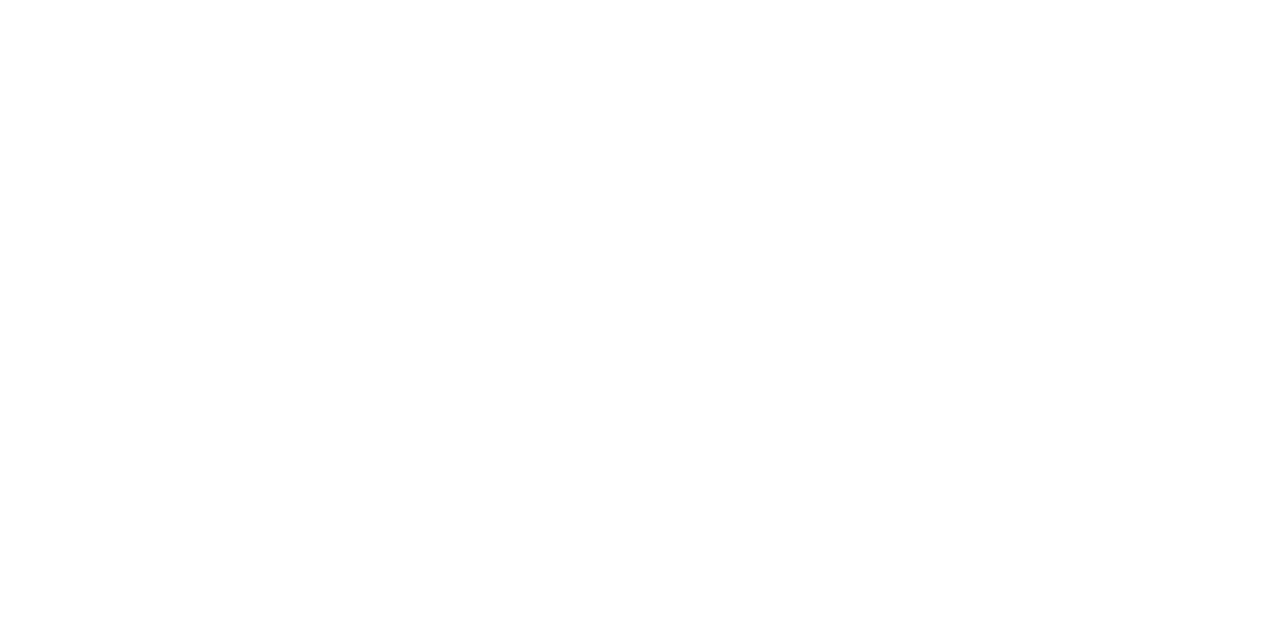
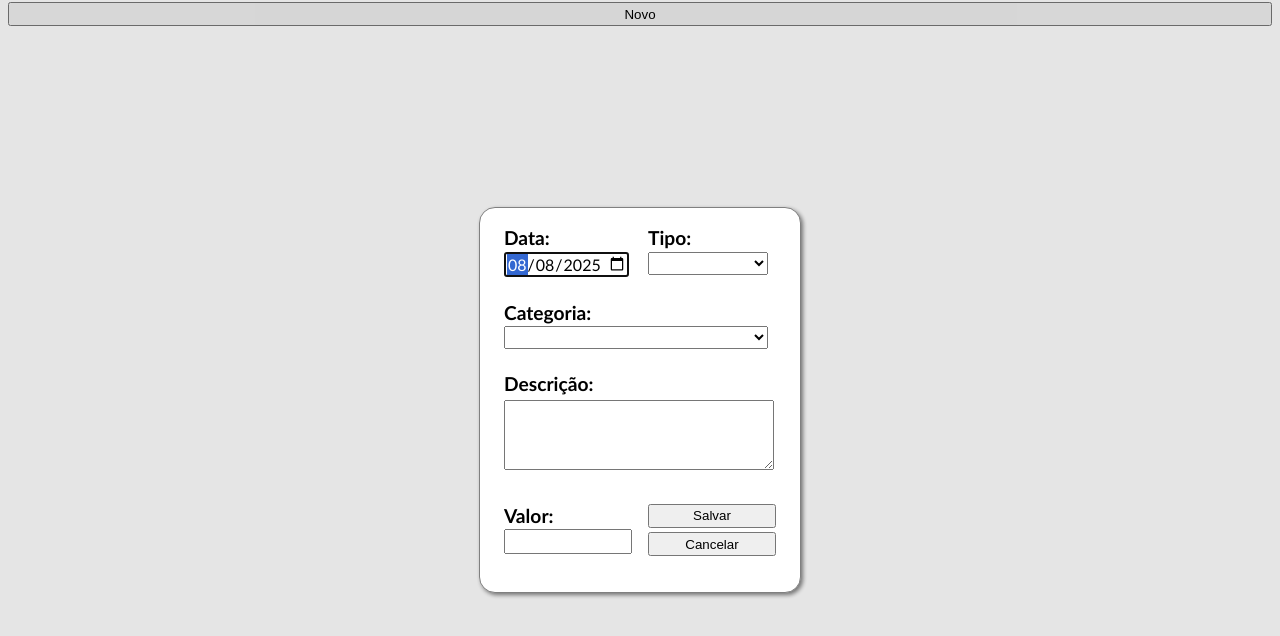
Before and after one commit to SalesG3/app_zeno, an Angular app: page /lancamentos in a window 1280 px wide. Before the commit this address led to /. Shown: the top 636 px of the page. Built offline with nearby package versions, Linux system fonts and the light colour scheme.

Commit message:
:rocket: feat: Atualizando

```diff
--- a/src/app/app.routes.ts
+++ b/src/app/app.routes.ts
@@ -1,9 +1,13 @@
 import { Routes } from '@angular/router';
 import { UserloginComponent } from './userlogin/userlogin.component';
 import { DashbordComponent } from './dashbord/dashbord.component';
+import { UsercadastroComponent } from './usercadastro/usercadastro.component';
+import { LancamentosComponent } from './lancamentos/lancamentos.component';
 
 export const routes: Routes = [
     {path: '', redirectTo: '/login', pathMatch: 'full'},
     {path: 'login', component: UserloginComponent},
-    {path: 'dashbord', component: DashbordComponent}
+    {path: 'dashbord', component: DashbordComponent},
+    {path: 'cadastro', component: UsercadastroComponent},
+    {path: 'lancamentos', component: LancamentosComponent}
 ];
--- a/src/app/dashbord/dashbord.component.css
+++ b/src/app/dashbord/dashbord.component.css
@@ -0,0 +1,16 @@
+.menu{
+    position: absolute;
+    display: flex;
+    margin: -.5rem;
+
+    width: 100%;
+
+    top: calc(100% - 6rem);
+    height: 4rem;
+
+    justify-content: space-around;
+}
+
+.navegador{
+    width: calc(100% / 3);
+}
--- a/src/app/dashbord/dashbord.component.html
+++ b/src/app/dashbord/dashbord.component.html
@@ -1 +1,33 @@
-<p>dashbord works!</p>
+<section class="componente">
+
+    <div class="cabecalho">
+
+        <span>
+            Bem vindo, {{NM_USUARIO}}
+        </span>
+
+    </div>
+
+    <hr>
+
+    <div class="corpo">
+
+    </div>
+
+    <div class="menu">
+
+        <button class="navegador" >
+            Início
+        </button>
+
+        <button class="navegador" routerLink="/lancamentos">
+            Lançamentos
+        </button>
+
+        <button class="navegador">
+            Perfil
+        </button>
+    </div>
+
+
+</section>
--- a/src/app/dashbord/dashbord.component.ts
+++ b/src/app/dashbord/dashbord.component.ts
@@ -1,15 +1,16 @@
 import { Component, OnInit } from '@angular/core';
 import { UserauthService } from '../servicos/userauth.service';
-import { Router } from '@angular/router';
+import { Router, RouterLink } from '@angular/router';
 
 @Component({
   selector: 'app-dashbord',
   standalone: true,
-  imports: [],
+  imports: [RouterLink],
   templateUrl: './dashbord.component.html',
   styleUrl: './dashbord.component.css'
 })
 export class DashbordComponent implements OnInit {
+  NM_USUARIO : string = ''
 
   constructor(private userAuth : UserauthService, private router : Router){ }
 
@@ -17,5 +18,7 @@
     if(!this.userAuth.pegarSessao()){
       this.router.navigate(['/login'])
     }
+
+    this.NM_USUARIO = this.userAuth.sessao.NM_USUARIO || "";
   }
 }
--- /dev/null
+++ b/src/app/lancamentos/lancamentos.component.css
@@ -0,0 +1,51 @@
+.componente{
+    width: 100vw;
+    height: 100vh;
+    margin: -.5rem;
+}
+
+.modal{
+    display: inline-flex;
+    flex-wrap: wrap;
+
+    width: 18rem;
+    height: 22rem;
+
+    border-radius: 1rem;
+    border: 1px solid gray;
+    box-shadow: 2px 2px 4px 0px rgba(0, 0, 0, 0.5);
+}
+
+.inteiro{
+    width: 100%;
+    height: 12rem;
+}
+.coluna{
+    width: 50%;
+    height: 4rem;
+}
+
+textarea{
+    height: 4rem;
+    margin: .15rem .5rem;
+    width: calc(100% - 1.5rem);
+}
+
+label{
+    margin: .15rem .5rem;
+    display: block;
+    font: bold 1.2rem "Calibri";
+}
+
+input, select{
+    display: block;
+    margin: .15rem .5rem;
+    font: normal 1rem "Calibri";
+    width: calc(100% - 1.5rem);
+}
+
+button{
+    margin: .15rem .5rem;
+    width: calc(100% - 1rem);
+    height: 1.5rem;
+}
--- /dev/null
+++ b/src/app/lancamentos/lancamentos.component.html
@@ -0,0 +1,84 @@
+<section class="componente">
+
+    <button (click)="novoRegistro()">
+        Novo
+    </button>
+
+</section>
+
+<dialog id="modal" class="modal">
+
+    <div class="coluna">
+
+        <label for="DT_LANCAMENTO">
+            Data:
+        </label>
+
+        <input
+        id="DT_LANCAMENTO"
+        [(ngModel)]="DT_LANCAMENTO"
+        type="date"
+        required
+        >
+
+    </div>
+
+    <div class="coluna">
+
+
+        <label for="TP_LANCAMENTO">
+            Tipo:
+        </label>
+
+        <select>
+            <option hidden></option>
+            <option value="R">Receita</option>
+            <option value="D">Despesa</option>
+        </select>
+
+    </div>
+
+    <div class="inteiro">
+
+
+        <label for="ID_CATEGORIA">
+            Categoria:
+        </label>
+
+        <select>
+            <option hidden></option>
+            <option value="1">Outros</option>
+        </select><br>
+
+        <label for="DS_LANCAMENTO">
+            Descrição:
+        </label>
+
+        <textarea id="DS_LANCAMENTO"></textarea>
+    </div>
+
+    <div class="coluna">
+
+        <label for="VL_LANAMENTO">
+            Valor:
+        </label>
+
+        <input
+        id="VL_LANCAMENTO"
+        type="number"
+        >
+    </div>
+
+    <div class="coluna">
+
+        <button (click)="salvarRegistro()">
+            Salvar
+        </button>
+
+        <button>
+            Cancelar
+        </button>
+    </div>
+
+
+</dialog>
--- /dev/null
+++ b/src/app/lancamentos/lancamentos.component.ts
@@ -0,0 +1,34 @@
+import { Component, OnInit } from '@angular/core';
+import { FormsModule } from '@angular/forms';
+
+@Component({
+  selector: 'app-lancamentos',
+  standalone: true,
+  imports: [FormsModule],
+  templateUrl: './lancamentos.component.html',
+  styleUrl: './lancamentos.component.css'
+})
+export class LancamentosComponent implements OnInit {
+  DT_LANCAMENTO : string = new Date().toISOString().substring(0, 10)
+
+  constructor(){ }
+
+  ngOnInit(): void {
+    let dialog = document.querySelector('#modal') as HTMLDialogElement
+
+    dialog.showModal()
+  }
+
+  novoRegistro(){
+    let dialog = document.querySelector('#modal') as HTMLDialogElement
+
+    dialog.showModal()
+  }
+
+  salvarRegistro(){
+    let dt = document.querySelector('#DT_LANCAMENTO') as HTMLInputElement
+
+
+    console.log(dt.value)
+  }
+}
--- a/src/app/servicos/userauth.service.ts
+++ b/src/app/servicos/userauth.service.ts
@@ -64,4 +64,31 @@
       NM_USUARIO: null
     }
   }
+
+  async requestCadastro(userNumero:string, userNome:string, userSenha:string){
+    try{
+      let request = await fetch(environment.apiUrl + "/usuarios/cadastro", {
+        method: "POST",
+        headers: {
+          "Token": environment.token,
+          "Content-Type":"application/json"
+        },
+        body: JSON.stringify({
+          CD_USUARIO: userNumero,
+          NM_USUARIO: userNome,
+          SENHA: userSenha
+        })
+      })
+
+      if(request.status != 200){console.log(request); return}
+
+      let data = await request.json()
+
+      return data
+    }
+    catch(err){
+      console.log(err)
+      return false
+    }
+  }
 }
--- /dev/null
+++ b/src/app/usercadastro/usercadastro.component.css
@@ -0,0 +1,57 @@
+.componente{
+    width: 100vw;
+    height: 100vh;
+    margin: -.5rem;
+}
+
+.titulo{
+    display: block;
+    margin: 1rem 0rem;
+
+    font: bold 2rem "Calibri";
+    text-align: center;
+}
+
+.formCadastro{
+    position: absolute;
+
+    width: 20rem;
+    left: calc(50% - 20rem / 2);
+
+    height: 30rem;
+    top: calc(50% - 30rem / 2);
+
+    border: 1px solid gray;
+    border-radius: 1rem;
+}
+
+label{
+    display: block;
+    margin: .25rem 1rem;
+    font: bold 1rem "Calibri";
+}
+
+input{
+    display: block;
+    margin: .25rem 1rem;
+
+    width: calc(100% - 2.5rem);
+    height: 2rem;
+
+    font: normal 1rem "Calibri";
+}
+
+button{
+    display: block;
+    margin: .5rem 1rem;
+
+    width: calc(100% - 2rem);
+    height: 2rem;
+}
+
+.aviso{
+    display: block;
+    font: italic .85rem "Calibri";
+    color: red;
+    margin: 0rem 1rem;
+}
--- /dev/null
+++ b/src/app/usercadastro/usercadastro.component.html
@@ -0,0 +1,55 @@
+<section class="componente">
+
+    <div class="formCadastro">
+
+        <span class="titulo">
+            Zeno - Cadastro
+        </span>
+
+        <label for="userNumero">
+            Celular:
+        </label>
+
+        <input
+            id="userNumero"
+            [(ngModel)]="userNumero"
+            type="number"
+            required
+        ><br>
+
+        <label for="userNome">
+            Nome:
+        </label>
+
+        <input
+            id="userNome"
+            [(ngModel)]="userNome"
+            type="text"
+            required
+        ><br>
+
+        <label for="userSenha">
+            Senha:
+        </label>
+
+        <input
+            id="userSenha"
+            [(ngModel)]="userSenha"
+            type="password"
+            required
+        ><br>
+
+        <button (click)="submitCadastro()">
+            Cadastrar-se
+        </button>
+
+        <button routerLink="/login">
+            Voltar
+        </button>
+
+        <span class="aviso">
+            {{mensagem}}
+        </span>
+
+    </div>
+</section>
--- /dev/null
+++ b/src/app/usercadastro/usercadastro.component.ts
@@ -0,0 +1,36 @@
+import { Component } from '@angular/core';
+import { UserauthService } from '../servicos/userauth.service';
+import { RouterLink, Router } from '@angular/router';
+import { FormsModule } from '@angular/forms';
+
+@Component({
+  selector: 'app-usercadastro',
+  standalone: true,
+  imports: [RouterLink, FormsModule],
+  templateUrl: './usercadastro.component.html',
+  styleUrl: './usercadastro.component.css'
+})
+export class UsercadastroComponent {
+  userNumero : string = ''
+  userNome : string = ''
+  userSenha : string = ''
+  mensagem : string = ''
+
+  constructor(private userAuth : UserauthService, private router : Router){ }
+
+  async submitCadastro(){
+    this.mensagem = ''
+    let response = await this.userAuth.requestCadastro(this.userNumero,this.userNome,this.userSenha)
+
+    if(response.sucesso == false){
+      this.mensagem = response.mensagem
+      return
+    }
+
+    if(response.sucesso == true){
+      alert(response.mensagem)
+      this.router.navigate(['/login'])
+    }
+
+  }
+}
```
